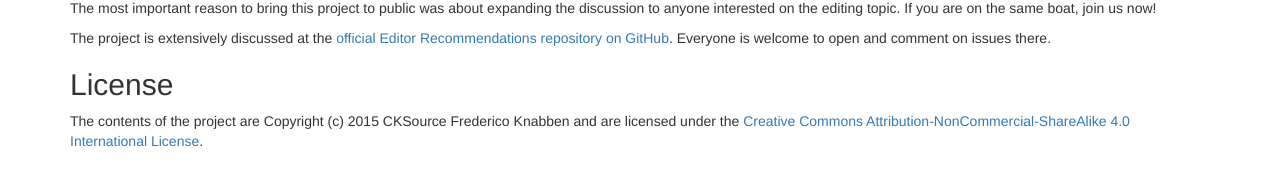
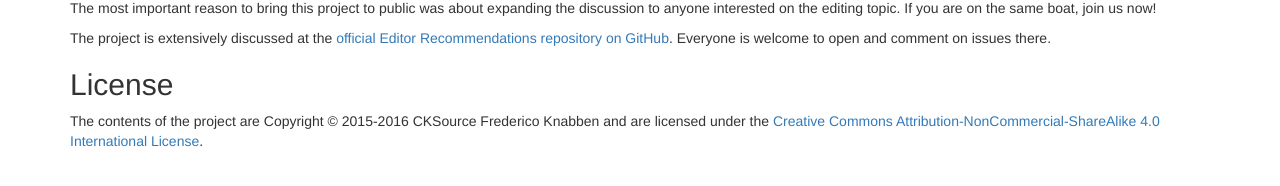
Before and after one commit to ckeditor/editor-recommendations, a Jekyll site: the page built from about/index.md, in a window 1280 px wide. Shown: the part 703-889 px from the top of the page. Built offline with Jekyll 4.4.1, drawn with Linux system fonts in a browser that asks for light colours; nearby versions of some CDN libraries; part of the change alters nothing that is shown.

```diff
--- a/about/index.md
+++ b/about/index.md
@@ -37,4 +37,4 @@ The project is extensively discussed at the [official Editor Recommendations rep
 
 ## License
 
-The contents of the project are Copyright (c) 2015 CKSource Frederico Knabben and are licensed under the [Creative Commons Attribution-NonCommercial-ShareAlike 4.0 International License](http://creativecommons.org/licenses/by-nc-sa/4.0/).
+The contents of the project are Copyright © 2015-{{ site.time | date: '%Y' }} CKSource Frederico Knabben and are licensed under the [Creative Commons Attribution-NonCommercial-ShareAlike 4.0 International License](http://creativecommons.org/licenses/by-nc-sa/4.0/).
```
